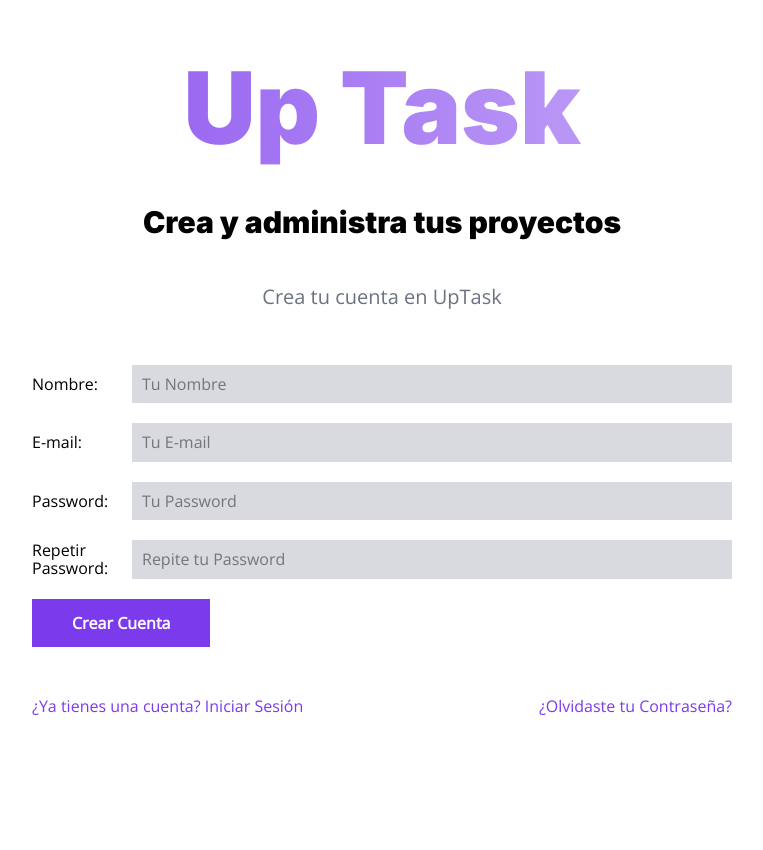
After one commit to Tackless/MVC-03-UpTask, a PHP site: template views/auth/crear.php in a window 1280 px wide. The commit adds this page. Shown: the whole page, without its empty margins (258-1021 px from the left). Run offline with PHP 8.4, Linux system fonts and the light colour scheme; the template is opened without the code that fills it, so the values that code supplies are empty.

Commit message:
add sign in, sign up & forgot password

```diff
--- a/gulpfile.js
+++ b/gulpfile.js
@@ -32,9 +32,9 @@ function css() {
 
 function javascript() {
     return src(paths.js)
-      .pipe(terser())
-      .pipe(sourcemaps.write('.'))
-      .pipe(dest('public/build/js'));
+        .pipe(terser())
+        .pipe(sourcemaps.write('.'))
+        .pipe(dest('public/build/js'));
 }
 
 function imagenes() {
--- a/src/scss/app.scss
+++ b/src/scss/app.scss
@@ -1 +1,3 @@
 @use 'base';
+@use 'componentes';
+@use 'auth';
--- /dev/null
+++ b/src/scss/auth/_crear.scss
@@ -0,0 +1,17 @@
+@use 'base/mixins' as m;
+@use 'base/variables' as v;
+
+.crear {
+    margin-top: 5rem;
+    .uptask {
+        @include m.textoDegradado(v.$morado);
+    }
+
+    input[type="submit"] {
+        @include m.boton(v.$morado, v.$blanco);
+    }
+
+    a {
+        color: v.$morado;
+    }
+}
--- /dev/null
+++ b/src/scss/auth/_index.scss
@@ -0,0 +1,3 @@
+@forward 'login';
+@forward 'crear';
+@forward 'olvide';
--- /dev/null
+++ b/src/scss/auth/_login.scss
@@ -0,0 +1,17 @@
+@use 'base/mixins' as m;
+@use 'base/variables' as v;
+
+.login {
+    margin-top: 5rem;
+    .uptask {
+        @include m.textoDegradado(v.$cyan);
+    }
+
+    input[type="submit"] {
+        @include m.boton(v.$cyan, v.$blanco);
+    }
+
+    a {
+        color: v.$cyan;
+    }
+}
--- /dev/null
+++ b/src/scss/auth/_olvide.scss
@@ -0,0 +1,17 @@
+@use 'base/mixins' as m;
+@use 'base/variables' as v;
+
+.olvide {
+    margin-top: 5rem;
+    .uptask {
+        @include m.textoDegradado(v.$rosa);
+    }
+
+    input[type="submit"] {
+        @include m.boton(v.$rosa, v.$blanco);
+    }
+
+    a {
+        color: v.$rosa;
+    }
+}
--- a/src/scss/base/_mixins.scss
+++ b/src/scss/base/_mixins.scss
@@ -45,3 +45,15 @@
     gap: $espaciado;
     grid-template-columns: repeat($columnas, 1fr);
 }
+
+@mixin textoDegradado($color) {
+    background: linear-gradient(to right, $color, lighten($color, 30%) 100% );
+    color: transparent;
+    background-clip: text;
+    text-align: center;
+    font-size: 7rem;
+
+    @include tablet {
+        font-size: 10rem;
+    }
+}
--- a/src/scss/base/_tipografia.scss
+++ b/src/scss/base/_tipografia.scss
@@ -19,3 +19,15 @@ p {
     color: v.$gris;
     line-height: 1.8;
 }
+
+.tagline {
+    font-family: v.$fuente_headings;
+    font-weight: 900;
+    color: v.$negro;
+    font-size: 3rem;
+    text-align: center;
+}
+
+.descripcion-pagina {
+    text-align: center;
+}
--- /dev/null
+++ b/src/scss/componentes/_acciones.scss
@@ -0,0 +1,20 @@
+@use 'base/mixins' as m;
+@use 'base/variables' as v;
+
+.acciones {
+    margin-top: 5rem;
+    @include m.tablet {
+        display: flex;
+        justify-content: space-between;
+    }
+
+    a {
+        display: block;
+        text-align: center;
+        margin-bottom: 2rem;
+        color: v.$negro;
+        &:last-of-type {
+            margin-bottom: 0;
+        }
+    }
+}
--- /dev/null
+++ b/src/scss/componentes/_formulario.scss
@@ -0,0 +1,23 @@
+@use 'base/variables' as v;
+@use 'base/mixins' as m;
+
+.formulario {
+    margin-top: 5rem;
+
+    .campo {
+        display: flex;
+        align-items: center;
+        margin-bottom: 2rem;
+
+        label {
+            flex: 0 0 10rem;
+        }
+
+        input {
+            flex: 1;
+            padding: 1rem;
+            border: none;
+            background-color: lighten($color: v.$gris, $amount: 40);
+        }
+    }
+}
--- /dev/null
+++ b/src/scss/componentes/_index.scss
@@ -0,0 +1,2 @@
+@forward 'formulario';
+@forward 'acciones';
--- /dev/null
+++ b/views/auth/crear.php
@@ -0,0 +1,37 @@
+<div class="contenedor crear">
+    <?php include_once __DIR__ . '/../templates/nombre-sitio.php'; ?>
+
+    <div class="contenedor-sm">
+        <p class="descripcion-pagina">Crea tu cuenta en UpTask</p>
+
+        <form action="/crear" method="post" class="formulario">
+            <div class="campo">
+                <label for="nombre">Nombre:</label>
+                <input type="text" name="nombre" id="nombre" placeholder="Tu Nombre">
+            </div>
+
+            <div class="campo">
+                <label for="email">E-mail:</label>
+                <input type="email" name="email" id="email" placeholder="Tu E-mail">
+            </div>
+
+            <div class="campo">
+                <label for="password">Password:</label>
+                <input type="password" name="password" id="password" placeholder="Tu Password">
+            </div>
+
+            <div class="campo">
+                <label for="password2">Repetir Password:</label>
+                <input type="password" name="password2" id="password2" placeholder="Repite tu Password">
+            </div>
+
+            <input type="submit" value="Crear Cuenta" class="boton">
+        </form>
+
+        <div class="acciones">
+            <a href="/">¿Ya tienes una cuenta? Iniciar Sesión</a>
+            <a href="/olvide">¿Olvidaste tu Contraseña?</a>
+        </div>
+
+    </div>
+</div>
--- a/views/layout.php
+++ b/views/layout.php
@@ -3,7 +3,7 @@
 <head>
     <meta charset="UTF-8">
     <meta name="viewport" content="width=device-width, initial-scale=1.0">
-    <title>UpTask</title>
+    <title>UpTask | <?php echo $titulo ?? '' ?> </title>
     <link rel="preconnect" href="https://fonts.googleapis.com">
     <link rel="preconnect" href="https://fonts.gstatic.com" crossorigin>
     <link href="https://fonts.googleapis.com/css2?family=Inter:wght@400;700;900&family=Open+Sans&display=swap" rel="stylesheet">
--- /dev/null
+++ b/views/templates/nombre-sitio.php
@@ -0,0 +1,2 @@
+<h1 class="uptask">Up Task</h1>
+<p class="tagline">Crea y administra tus proyectos</p>
```
Also changed, not shown: controllers/LoginController.php (+17 -6 lines), views/auth/login.php (added, +27 -0 lines), views/auth/olvide.php (added, +22 -0 lines), public/build/css/app.css, 1 other file.
